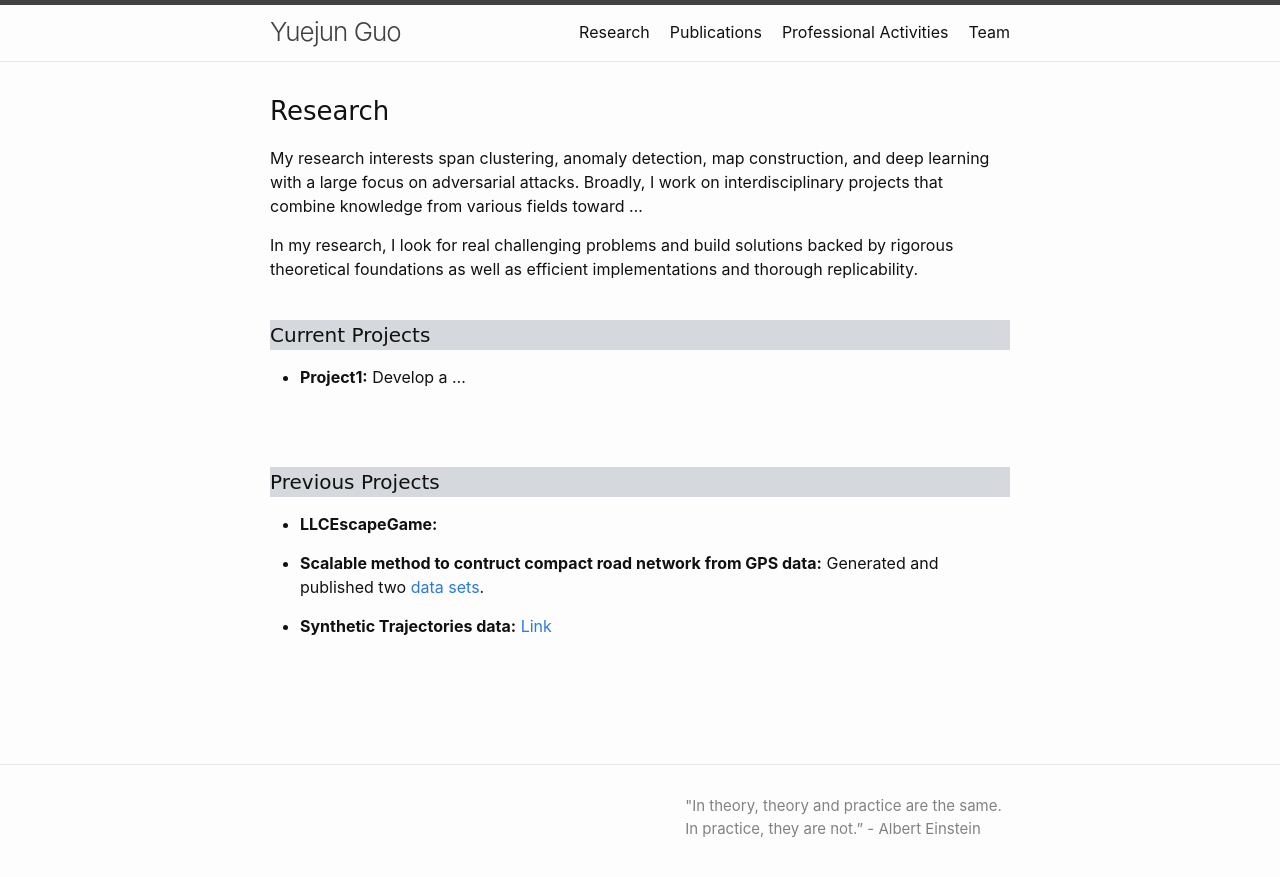
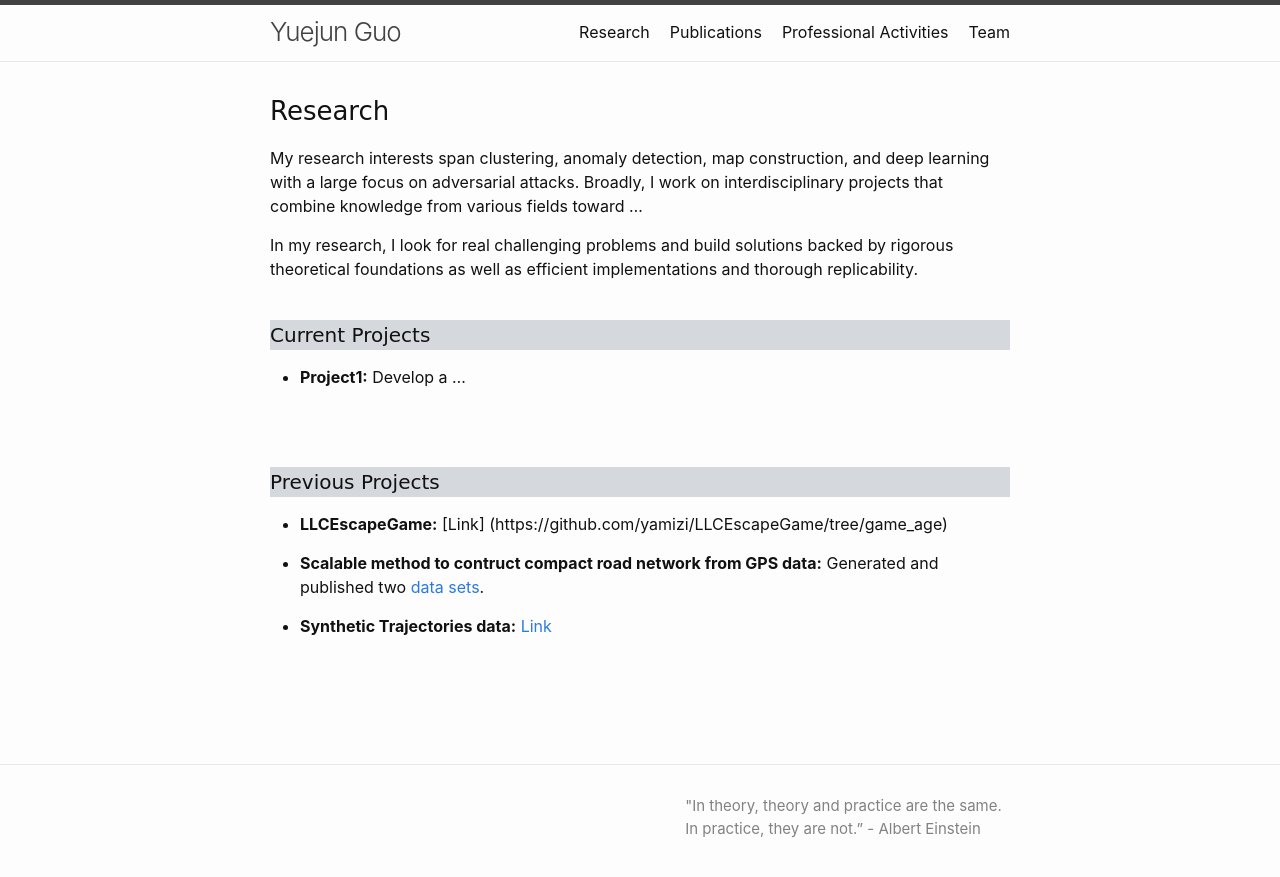
Before and after one commit to yuejun-guo/yuejun-guo.github.io, a Jekyll site: the page built from 01-research.md, in a window 1280 px wide. Shown: the top 877 px of the page. Built offline with Jekyll 4.4.1, drawn with Linux system fonts in a browser that asks for light colours.

Commit message:
Update 01-research.md

```diff
--- a/01-research.md
+++ b/01-research.md
@@ -22,7 +22,7 @@ In my research, I look for real challenging problems and build solutions backed
 
 <h4 style="font-family: 'Comic Sans MS'; background-color:rgb(213, 216, 220);">Previous Projects</h4>
 
-* **LLCEscapeGame:**
+* **LLCEscapeGame:** [Link] (https://github.com/yamizi/LLCEscapeGame/tree/game_age)
 
 * **Scalable method to contruct compact road network from GPS data:** Generated and published two [data sets](https://figshare.com/articles/software/A-scalable_method-to-construct-compact-road-networks-from-GPS-trajectories_zip/12199541).
 
```
